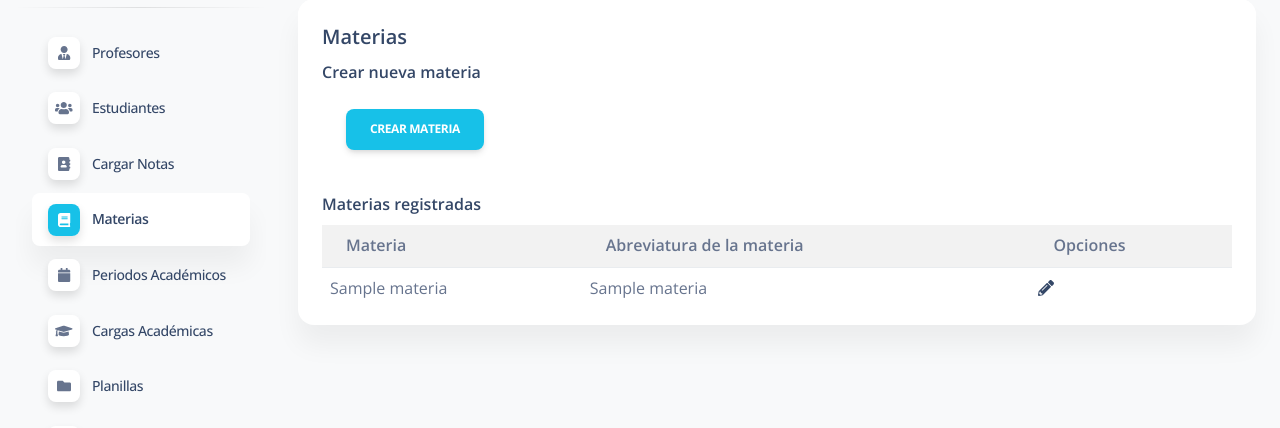
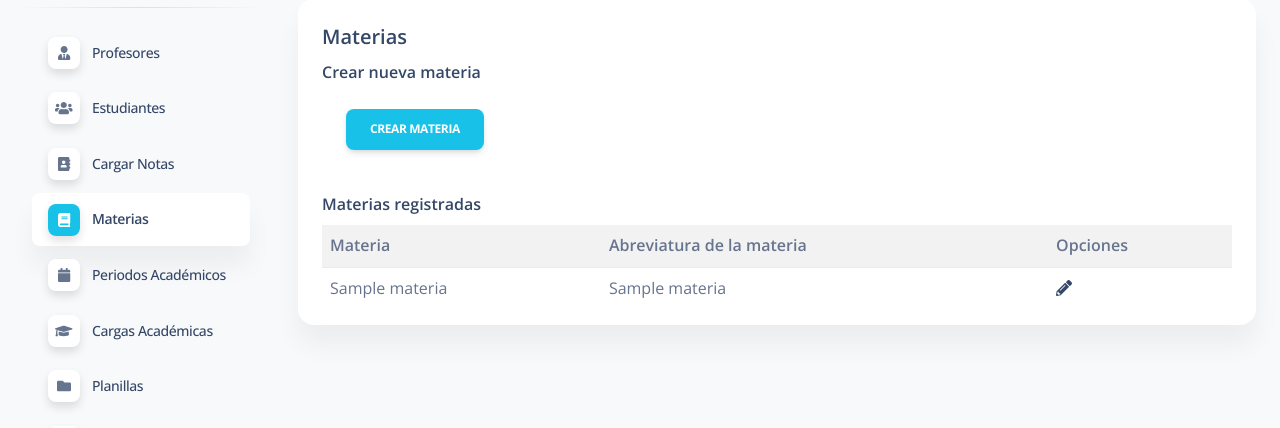
Before and after one commit to georgbztt/ETPZ, a Django app: page /materias in a window 1280 px wide. Shown: the part 87-515 px from the top of the page. Run offline with Django 3.2, Linux system fonts and the light colour scheme; a user stored in the database is signed in; tables that the repository leaves empty hold one stand-in row (values such as "Sample post"); some libraries are stand-ins or nearby versions.

Commit message:
Cambia el estilo de la tabla y agrega la url correcta para para editar las materias

```diff
--- a/apps/templates/home/materias/index.html
+++ b/apps/templates/home/materias/index.html
@@ -22,16 +22,16 @@
     <table class="table table-striped">
         <tbody>
             <tr>
-                <th class="font-weight-bold align-middle ps-4">Materia</th>
-                <th class="font-weight-bold align-middle ps-4">Abreviatura de la materia</th>
-                <th class="font-weight-bold align-middle ps-4">Opciones</th>
+                <th>Materia</th>
+                <th>Abreviatura de la materia</th>
+                <th>Opciones</th>
             </tr>
             {% for i in data_table %}
                 <tr>
                     <td>{{ i.nombre }}</td>
                     <td>{{ i.nombre_abrev }}</td>
                     <td>
-                        <a href="{% url 'editar_seccion' %}">
+                        <a href="{% url 'materia_editar' i.id %}">
                             <i class="fa fa-pencil" aria-hidden="true"></i>
                         </a>
                     </td>
```
